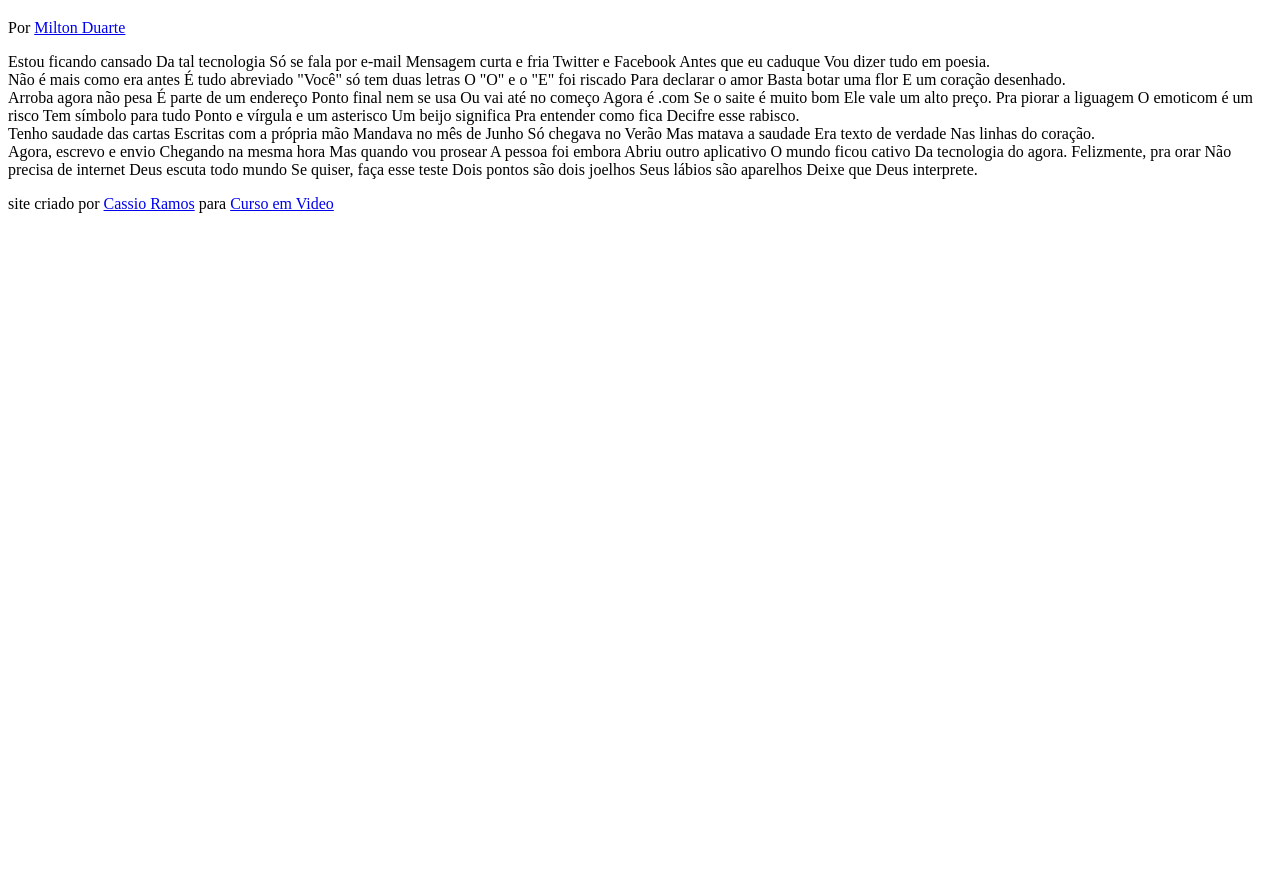
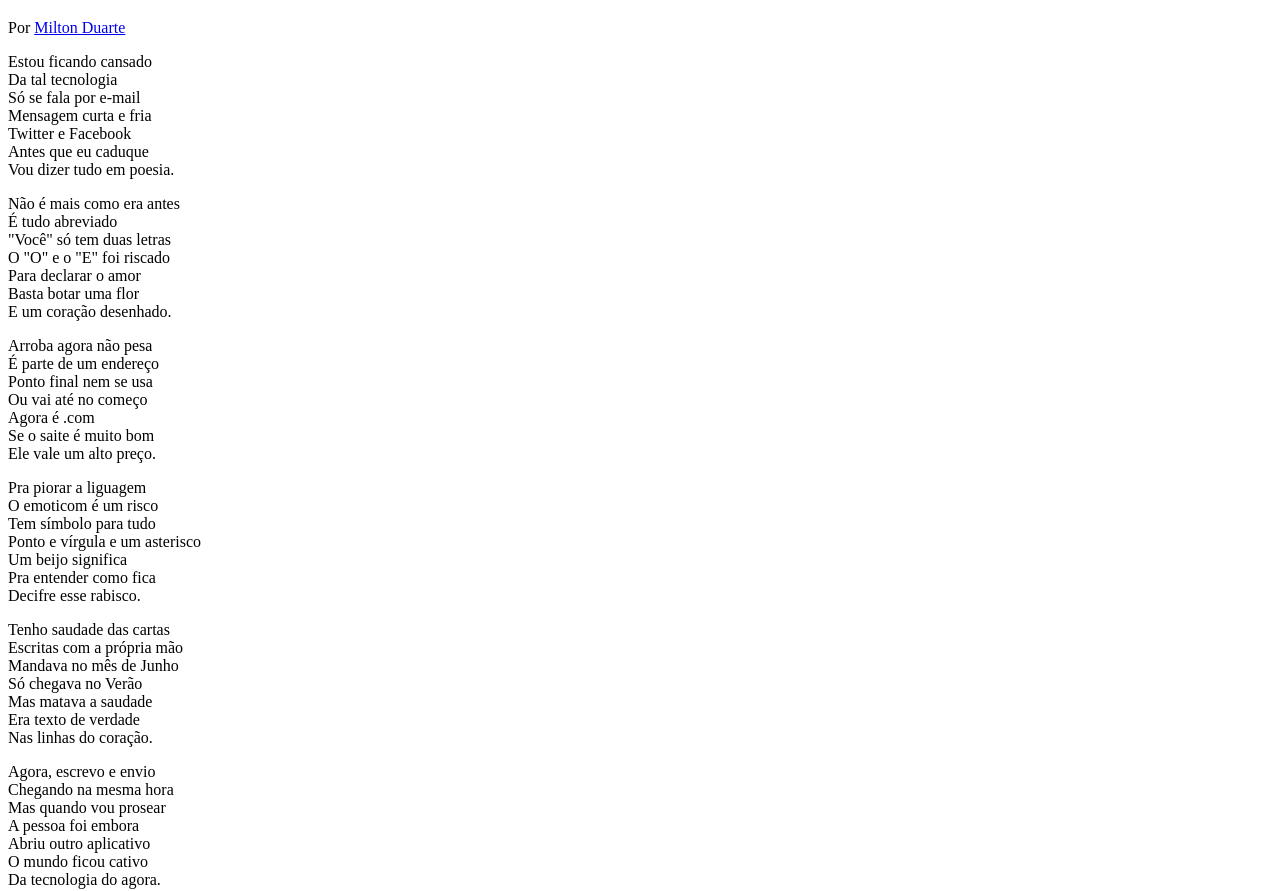
Before and after one commit to cassioramos300/desafio012, a plain HTML site: page index.html in a window 1280 px wide. Shown: the part 61-952 px from the top of the page. Before the commit the page ends 800 px from the top, so only its background shows below. Drawn offline with Linux system fonts and the light colour scheme.

Commit message:
atualização

```diff
--- /dev/null
+++ b/estilo/style.css
@@ -0,0 +1,5 @@
+@charset "UTF-8";
+
+*{
+
+}
--- a/index.html
+++ b/index.html
@@ -5,6 +5,7 @@
     <meta http-equiv="X-UA-Compatible" content="IE=edge">
     <meta name="viewport" content="width=device-width, initial-scale=1.0">
     <title>Cordel Moderno</title>
+    <link rel="stylesheet" href="estilo/style.css">
 </head>
 <body>
     <header>
@@ -14,76 +15,96 @@
 
     </header>
 
-    <section>
-        Estou ficando cansado
-        Da tal tecnologia
-        Só se fala por e-mail
-        Mensagem curta e fria
-        Twitter e Facebook
-        Antes que eu caduque
-        Vou dizer tudo em poesia.
+    <section class="normal">
+        <p>
+            Estou ficando cansado<br>
+            Da tal tecnologia<br>
+            Só se fala por e-mail<br>
+            Mensagem curta e fria<br>
+            Twitter e Facebook<br>
+            Antes que eu caduque<br>
+            Vou dizer tudo em poesia.
+        </p>
     </section>
 
 
 
-    <section>
-        Não é mais como era antes
-        É tudo abreviado
-        "Você" só tem duas letras
-        O "O" e o "E" foi riscado
-        Para declarar o amor
-        Basta botar uma flor
-        E um coração desenhado.
+    <section class="imagem">
+        <p>
+            Não é mais como era antes<br>
+            É tudo abreviado<br>
+            "Você" só tem duas letras<br>
+            O "O" e o "E" foi riscado<br>
+            Para declarar o amor<br>
+            Basta botar uma flor<br>
+            E um coração desenhado.
+        </p>
     </section>
 
 
 
-    <section>
-        Arroba agora não pesa
-        É parte de um endereço
-        Ponto final nem se usa
-        Ou vai até no começo
-        Agora é .com
-        Se o saite é muito bom
-        Ele vale um alto preço.
-        Pra piorar a liguagem
-        O emoticom é um risco
-        Tem símbolo para tudo
-        Ponto e vírgula e um asterisco
-        Um beijo significa
-        Pra entender como fica
-        Decifre esse rabisco.
+    <section class="normal">
+
+            <p>
+                Arroba agora não pesa<br>
+                É parte de um endereço<br>
+                Ponto final nem se usa<br>
+                Ou vai até no começo<br>
+                Agora é .com<br>
+                Se o saite é muito bom<br>
+                Ele vale um alto preço.<br>
+            </p>
+
+            <p>
+                Pra piorar a liguagem<br>
+                O emoticom é um risco<br>
+                Tem símbolo para tudo<br>
+                Ponto e vírgula e um asterisco<br>
+                Um beijo significa<br>
+                Pra entender como fica<br>
+                Decifre esse rabisco.
+            </p>
+
     </section>
 
 
 
-    <section>
-        Tenho saudade das cartas
-        Escritas com a própria mão
-        Mandava no mês de Junho
-        Só chegava no Verão
-        Mas matava a saudade
-        Era texto de verdade
-        Nas linhas do coração.
+    <section class="imagem">
+        <p>
+            Tenho saudade das cartas<br>
+            Escritas com a própria mão<br>
+            Mandava no mês de Junho<br>
+            Só chegava no Verão<br>
+            Mas matava a saudade<br>
+            Era texto de verdade<br>
+            Nas linhas do coração.<br>
+        </p>
     </section>
 
 
 
-    <section>
-        Agora, escrevo e envio
-        Chegando na mesma hora
-        Mas quando vou prosear
-        A pessoa foi embora
-        Abriu outro aplicativo
-        O mundo ficou cativo
-        Da tecnologia do agora.
-        Felizmente, pra orar
-        Não precisa de internet
-        Deus escuta todo mundo
-        Se quiser, faça esse teste
-        Dois pontos são dois joelhos
-        Seus lábios são aparelhos
-        Deixe que Deus interprete.
+    <section class="normal">
+
+            <p>
+                Agora, escrevo e envio<br>
+                Chegando na mesma hora<br>
+                Mas quando vou prosear<br>
+                A pessoa foi embora<br>
+                Abriu outro aplicativo<br>
+                O mundo ficou cativo<br>
+                Da tecnologia do agora.<br>
+            </p>
+
+            <p>
+                Felizmente, pra orar<br>
+                Não precisa de internet<br>
+                Deus escuta todo mundo<br>
+                Se quiser, faça esse teste<br>
+                Dois pontos são dois joelhos<br>
+                Seus lábios são aparelhos<br>
+                Deixe que Deus interprete.
+            </p>
+
     </section>
 
     <footer>
```
